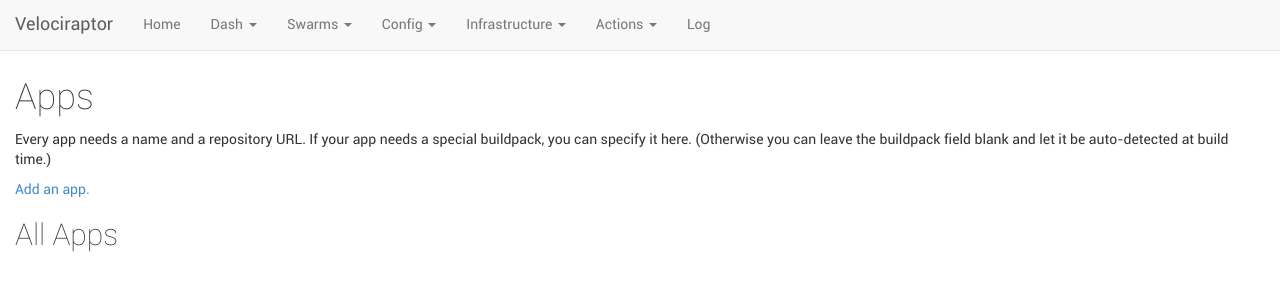
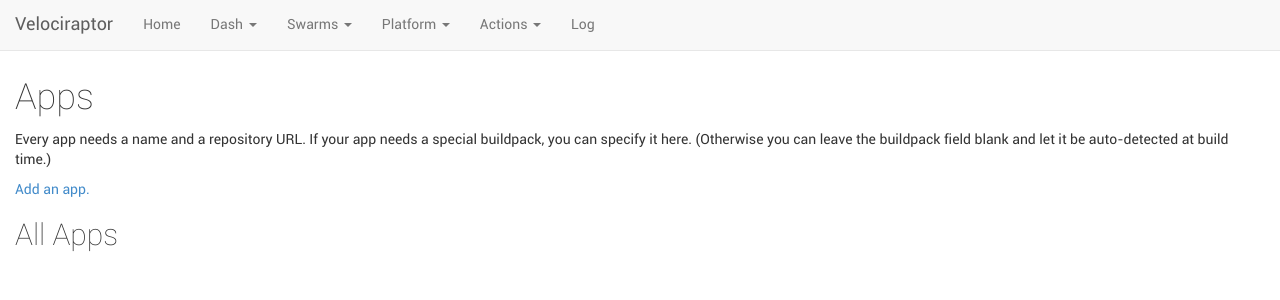
Before and after one commit to isabella232/vr.server, a Django app: template server/vr/server/templates/app_list.html in a window 1280 px wide. Shown: the top 300 px of the page. Run offline with Django 3.2, Linux system fonts and the light colour scheme; the template is opened without the code that fills it, so the values that code supplies are empty; some libraries are stand-ins or nearby versions.

Commit message:
more nav consolidation

```diff
--- a/server/vr/server/templates/base.html
+++ b/server/vr/server/templates/base.html
@@ -75,25 +75,15 @@
 
             <li class="dropdown">
                 <a class="dropdown-toggle" data-toggle="dropdown" href="#">
-                    Config
+                    Platform
                     <b class="caret"></b>
                 </a>
                 <ul class="dropdown-menu">
                   <li class="{% current_nav stack_url %}"><a href="{{ stack_url }}">Stacks</a></li>
+                  <li class="{% current_nav squad_url %}"><a href="{{ squad_url }}">Squads</a></li>
+                  <li class="{% current_nav buildpack_url %}"><a href="{{ buildpack_url }}">BuildPacks</a></li>
                   <li class="{% current_nav app_url %}"><a href="{{ app_url }}">Apps</a></li>
-                  <li class="{% current_nav buildpack_url %}"><a href="{{ buildpack_url }}">BuildPacks</a></li>
                   <li class="{% current_nav ingredient_url %}"><a href="{{ ingredient_url }}">Ingredients</a></li>
-                </ul>
-            </li>
-
-            <li class="dropdown">
-
-                <a class="dropdown-toggle" data-toggle="dropdown" href="#">
-                   Infrastructure
-                    <b class="caret"></b>
-                </a>
-                <ul class="dropdown-menu">
-                  <li class="{% current_nav squad_url %}"><a href="{{ squad_url }}">Squads</a></li>
                   <li class="{% current_nav host_url %}"><a href="{{ host_url }}">Hosts</a></li>
                 </ul>
             </li>
```
